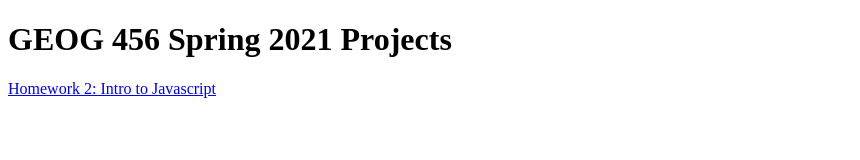
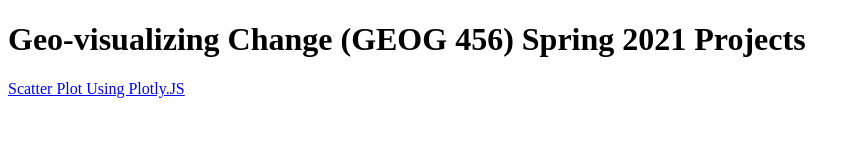
Before and after one commit to adriennehall8/GEOG456, a plain HTML site: page index.html in a window 1280 px wide. Shown: the whole page, without its empty margins (0-860 px from the left). Drawn offline with Linux system fonts and the light colour scheme.

Commit message:
Update index.html

```diff
--- a/index.html
+++ b/index.html
@@ -6,8 +6,8 @@
     <title>Geo-visualizing Change (GEOG 456) Spring 2021</title>
 </head>
 <body>
-    <h1>GEOG 456 Spring 2021 Projects</h1>
+    <h1>Geo-visualizing Change (GEOG 456) Spring 2021 Projects</h1>
 </a>
-    <a href="./https://adriennehall8.github.io/GEOG456/Intro_JS/scatter.html">Homework 2: Intro to Javascript</a>
+    <a href="https://adriennehall8.github.io/GEOG456/Intro_JS/scatter.html">Scatter Plot Using Plotly.JS</a>
 </body>
 </html>
```
